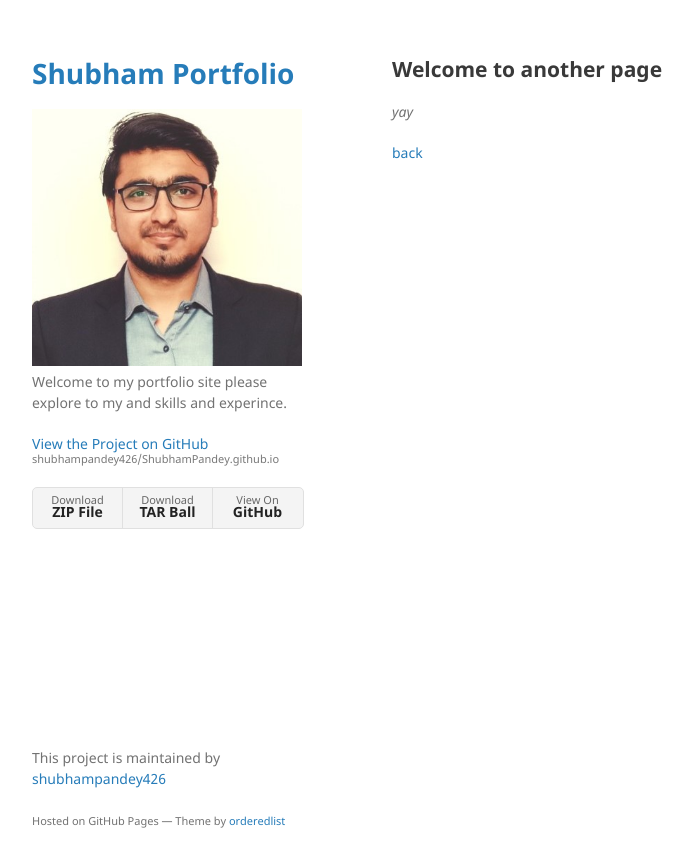
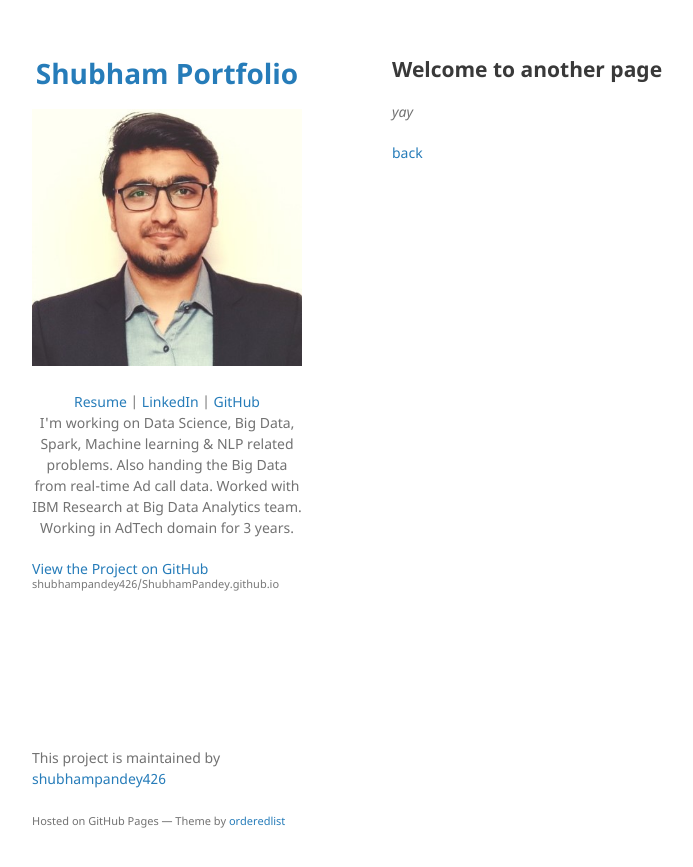
Before and after one commit to shubhampandey426/ShubhamPandey.github.io, a Jekyll site: the page built from another-page.md, in a window 1280 px wide. Shown: the top 867 px of the page, without its empty margins (178-871 px from the left). Built offline with Jekyll 4.4.1, drawn with Linux system fonts in a browser that asks for light colours; our own code applies the rules of GitHub Pages for plain Markdown files.

Commit message:
Update _config.yml

```diff
--- a/_config.yml
+++ b/_config.yml
@@ -1,6 +1,19 @@
-title: Shubham Portfolio
+title: <p align="center"> Shubham Portfolio </p>
 logo: /assets/img/logo2.jpg
-description: Welcome to my portfolio site please explore to my and skills and experince.
-show_downloads: true
-google_analytics:
+description:
+  <p align="center">
+  <a href="pdf/resume.pdf">Resume</a> |
+  <a href="https://www.linkedin.com/in/sajan-kedia-b06a6821/">LinkedIn</a> |
+  <a href="https://github.com/sajankedia">GitHub</a>
+
+  <br>
+  I'm working on Data Science, Big Data, Spark, Machine learning & NLP related problems.
+  Also handing the Big Data from real-time Ad call data.
+  Worked with IBM Research at Big Data Analytics team.
+  Working in AdTech domain for 3 years.
+  <br>
+  </p>
+
+
+
 theme: jekyll-theme-minimal
```
